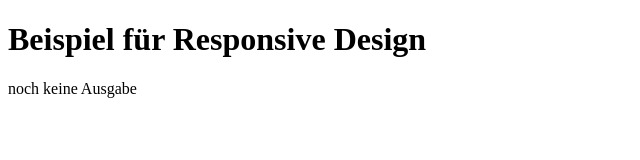
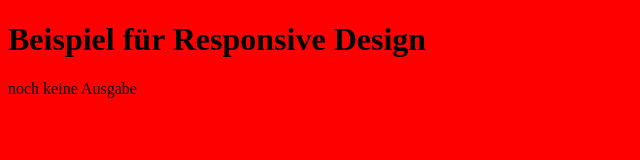
Before and after one commit to BFT2014-13/Responsive, a plain HTML site: page index.html in a window 1280 px wide. Shown: the whole page, without its empty margins (0-640 px from the left). Drawn offline with Linux system fonts and the light colour scheme.

Commit message:
Update index.html

```diff
--- a/index.html
+++ b/index.html
@@ -2,7 +2,7 @@
 <html>
   <head>
     <meta charset = "utf-8">
-    <link rel = "stylesheet" type = "text/css" href = "meinCCS.css">
+    <link rel = "stylesheet" type = "text/css" href = "meinCSS.css">
     <script src = "meinJavaScript.js"></script>
   </head>
   <body>
```
